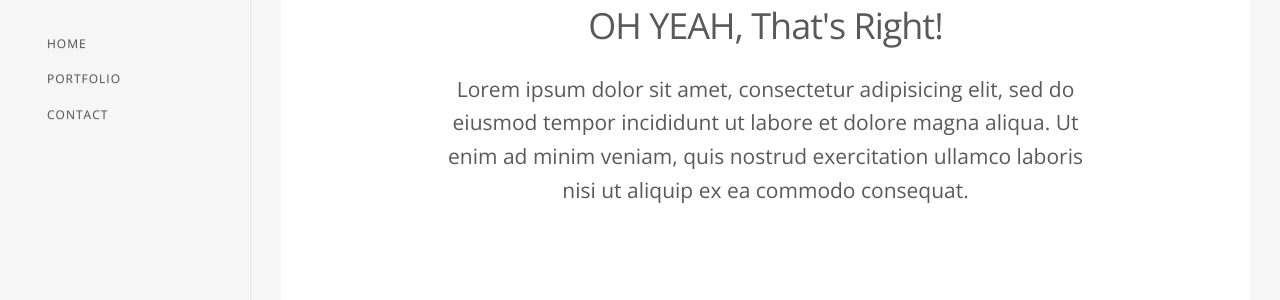
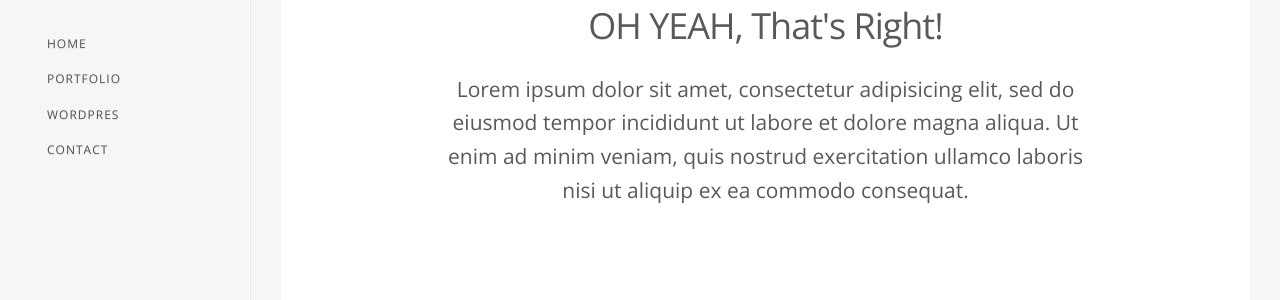
Before and after one commit to kshitijdeota/kdpixels.com, a Jekyll site: the page built from index.html, in a window 1280 px wide. Shown: the part 180-480 px from the top of the page. Built offline with Jekyll 4.4.1, drawn with Linux system fonts in a browser that asks for light colours; Markdown is read by kramdown in place of the engine named in the settings.

Commit message:
touching base

```diff
--- a/_includes/header.html
+++ b/_includes/header.html
@@ -26,6 +26,9 @@
       <li class="nav-menu__item">
         <a class="nav-menu__link" href="#portfolio">Portfolio</a>
       </li>
+      <li class="nav-menu__item">
+        <a class="nav-menu__link" href="#wordpress">WordPres</a>
+      </li>
       <li class="nav-menu__item nav-menu__item--end">
         <a class="nav-menu__link" href="#contact">Contact</a>
       </li>
```
Also changed, not shown: Gemfile.lock, _includes/contact.html (line endings or trailing spaces), _includes/footer.html (line endings or trailing spaces), _sass/_colors.scss (line endings or trailing spaces), _sass/_typography.scss (line endings or trailing spaces), favicon.ico (deleted).
